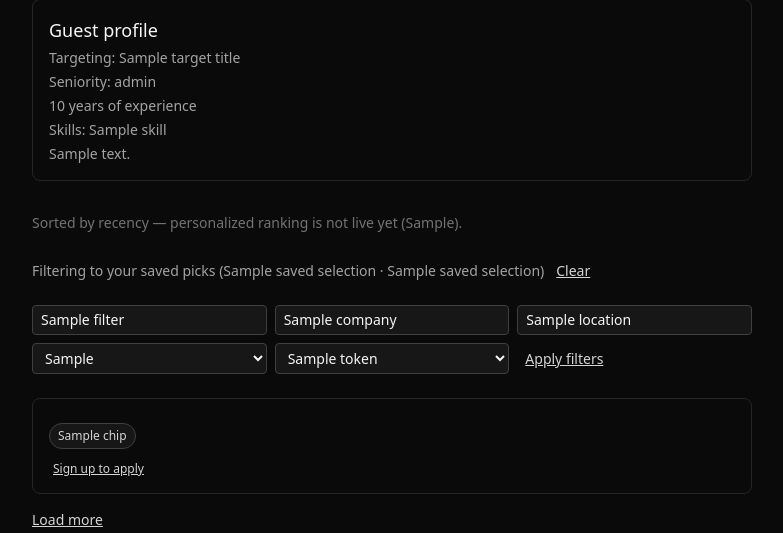
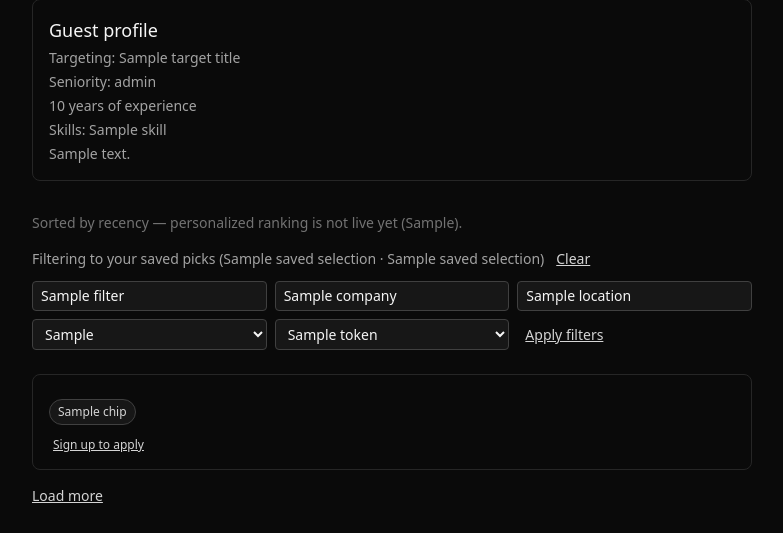
Before and after one commit to Senkichi/jobcannon, a Python web app: template jobcannon/web/templates/demo.html in a window 1280 px wide. Shown: the part 278-811 px from the top of the page, without its empty margins (248-1031 px from the left). Run offline with Jinja, Linux system fonts and the light colour scheme; the template is opened without the code that fills it: most values are stand-ins (such as "Sample title", 1, 10 or a date in 2020); some libraries are stand-ins or nearby versions.

Commit message:
fix(web): route #226's new Clear button through touch_target()

```diff
--- a/jobcannon/web/templates/_feed_list.html
+++ b/jobcannon/web/templates/_feed_list.html
@@ -34,7 +34,7 @@
           data-saved-selection-indicator>
       <input type="hidden" name="csrf_token" value="{{ csrf_token() }}">
       <span>Filtering to your saved picks ({{ saved_selection.title_label }} &middot; {{ saved_selection.company_label }})</span>
-      <button type="submit" class="underline text-neutral-300 min-h-11 inline-flex items-center px-1"
+      <button type="submit" class="underline text-neutral-300 {{ touch_target() }} inline-flex items-center px-1"
               data-clear-selection>Clear</button>
     </form>
   {% endif %}
```
